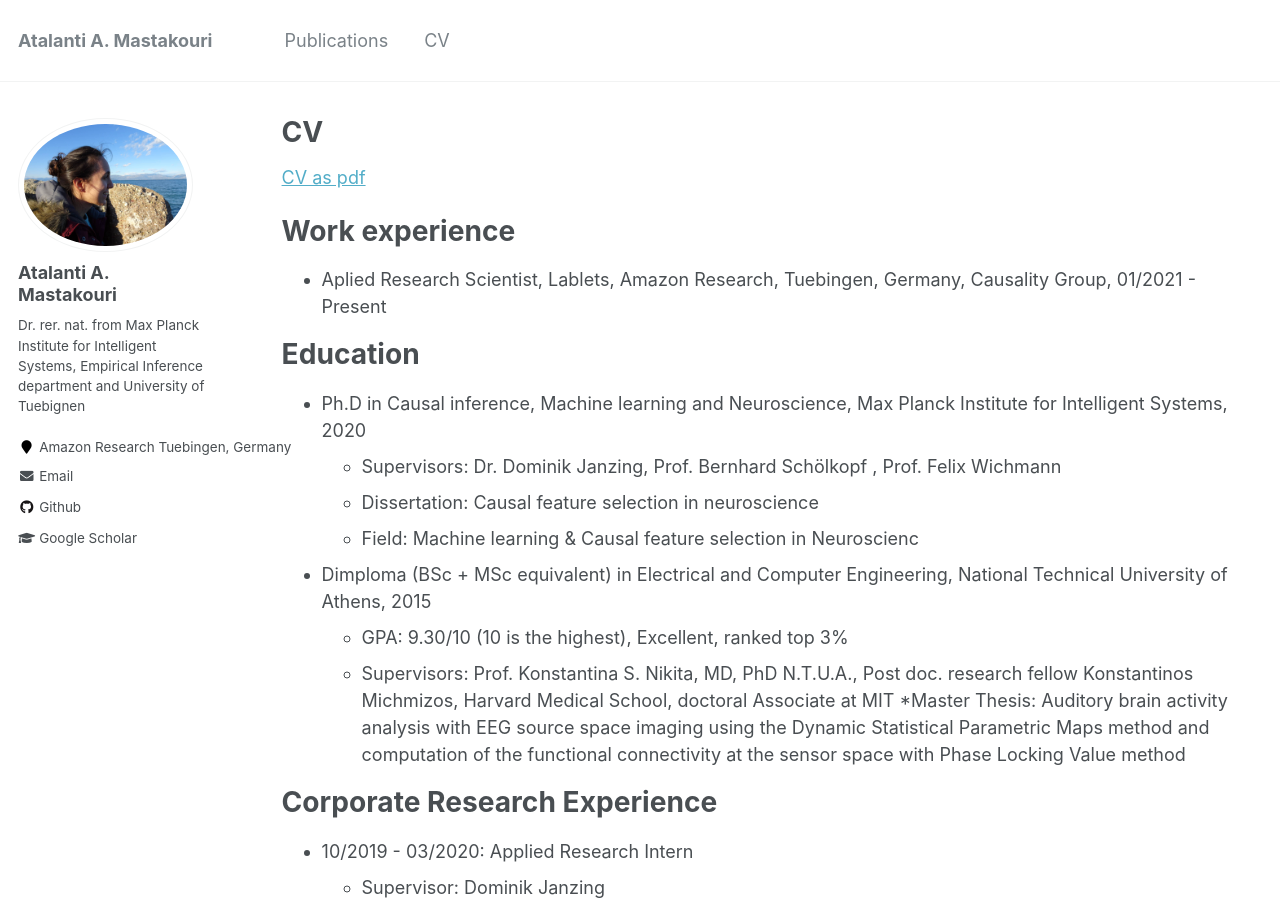
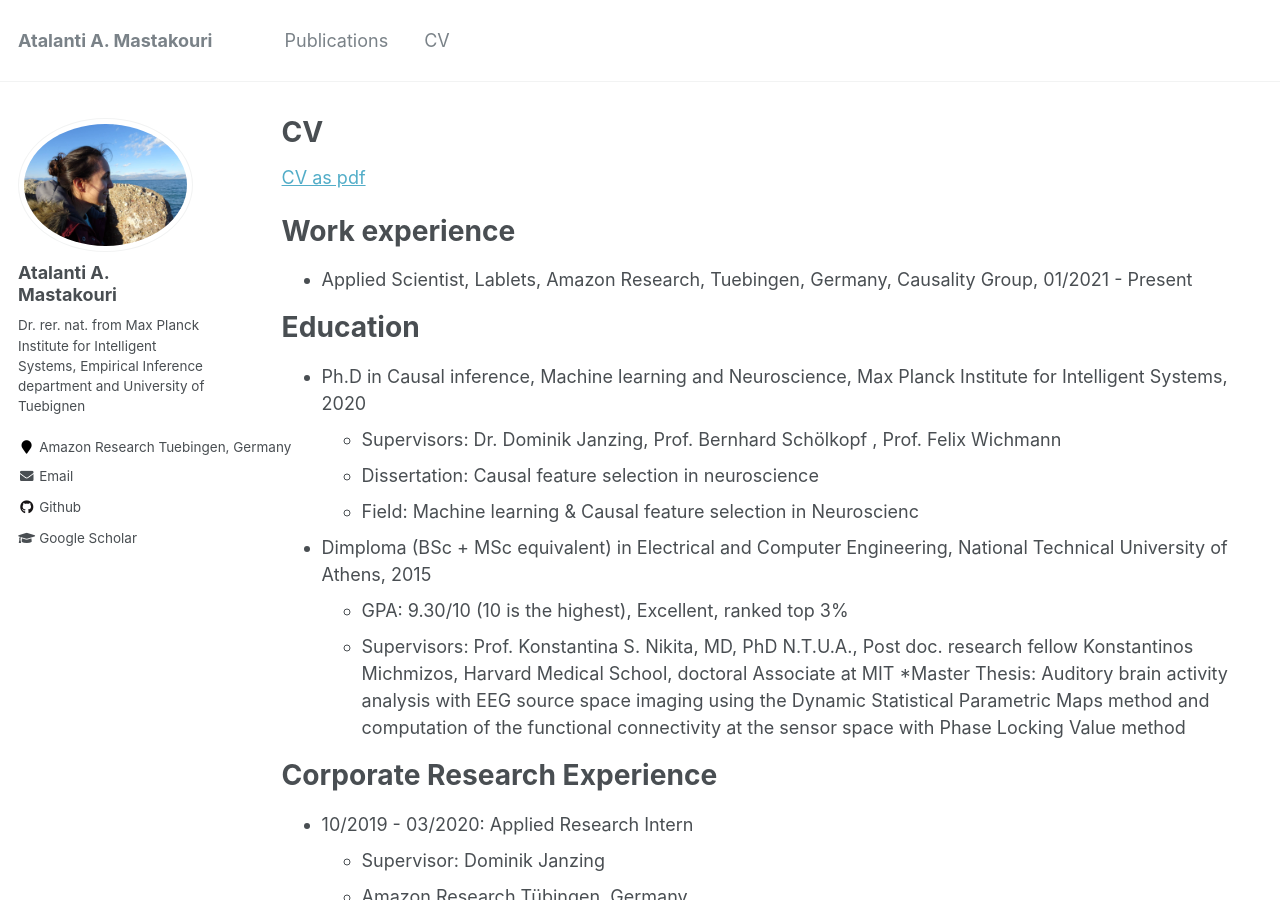
Before and after one commit to atalanti/atalanti.github.io, a Jekyll site: the page built from _pages/cv.md, in a window 1280 px wide and 900 px high. Built offline with Jekyll 4.4.1, drawn with Linux system fonts in a browser that asks for light colours.

Commit message:
Update cv.md

```diff
--- a/_pages/cv.md
+++ b/_pages/cv.md
@@ -10,7 +10,7 @@ redirect_from:
 
 Work experience
 ======
-* Aplied Research Scientist, Lablets, Amazon Research, Tuebingen, Germany, Causality Group, 01/2021 - Present
+* Applied Scientist, Lablets, Amazon Research, Tuebingen, Germany, Causality Group, 01/2021 - Present
 
 Education
 ======
```
